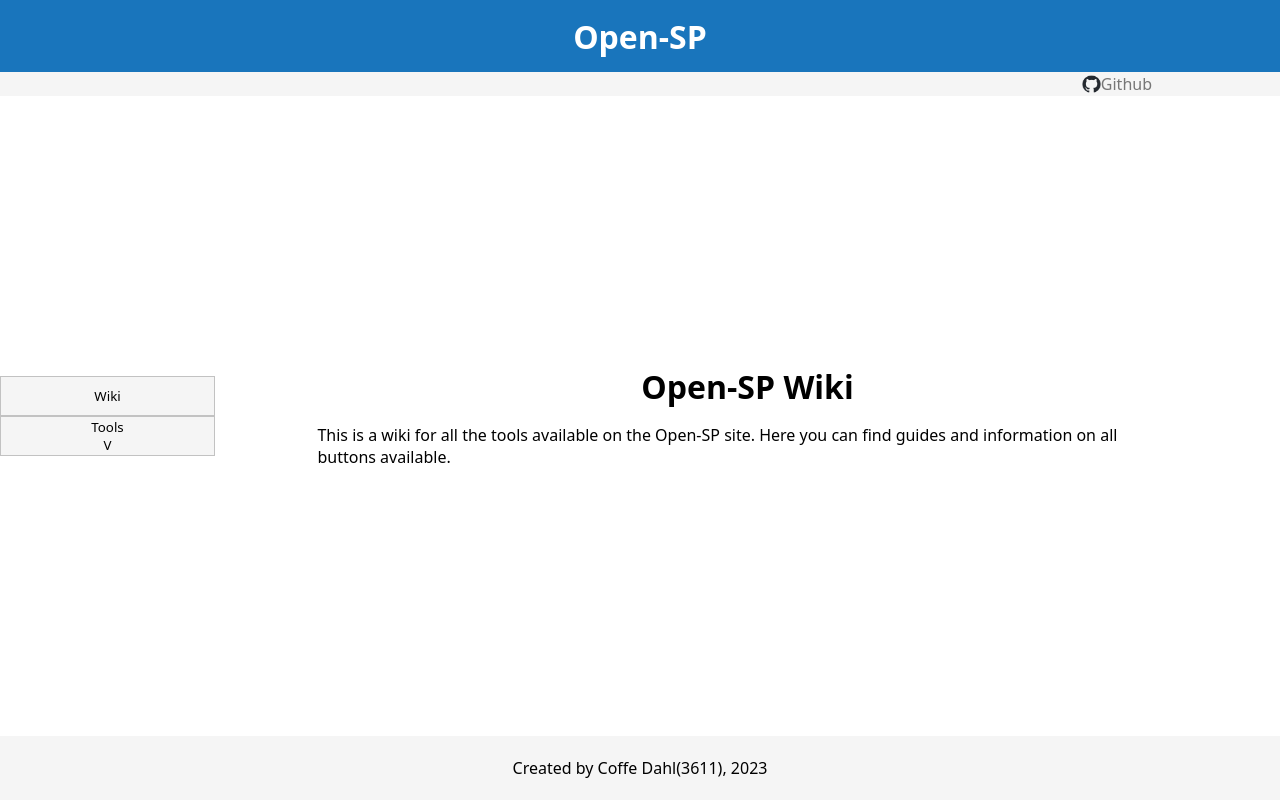
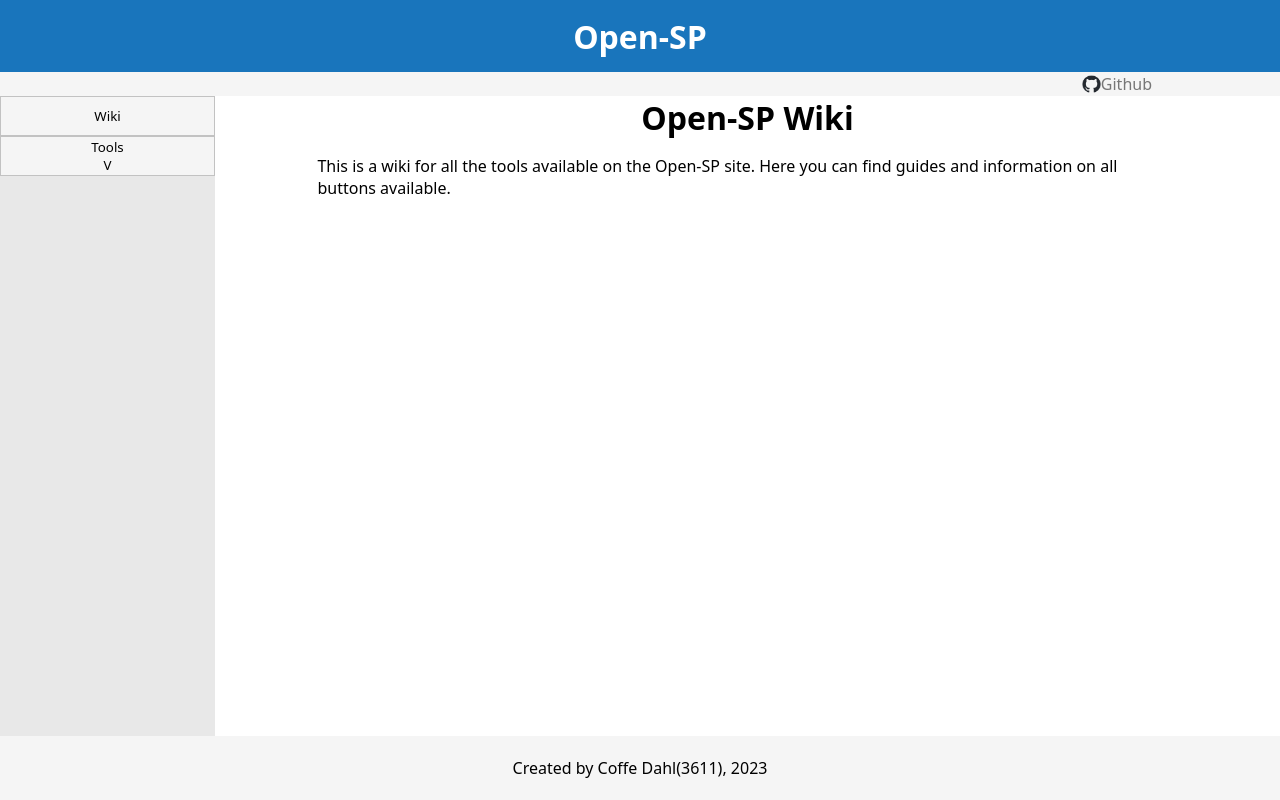
Before and after one commit to coffedahl/open-sp, a SvelteKit app in the folder frontend/: page /wiki in a window 1280 px wide. Built offline with nearby package versions, Linux system fonts and the light colour scheme.

Commit message:
Restyled the wiki pages

```diff
--- a/frontend/src/routes/wiki/+page.svelte
+++ b/frontend/src/routes/wiki/+page.svelte
@@ -10,7 +10,9 @@
 		display: flex;
 		align-items: center;
 		flex-direction: column;
+		justify-content: start;
 		width: 80vw;
+		height: 80vh;
 		padding: 0 8vw;
 	}
 	p {
--- a/frontend/src/routes/wiki/[page]/+page.svelte
+++ b/frontend/src/routes/wiki/[page]/+page.svelte
@@ -26,12 +26,18 @@
 <style>
     div{
         width: 80vw;
+        height: 80vh;
         display: flex;
         flex-direction: column;
         align-items: center;
         justify-content: start;
     }
     .article{
-        width: 80%;
+        justify-content: start;
+        width: 60%;
+        padding-top: 3vh;
+    }
+    .article h3{
+        padding-top: 2vh;
     }
 </style>
--- a/frontend/src/routes/wiki/navigation.svelte
+++ b/frontend/src/routes/wiki/navigation.svelte
@@ -22,9 +22,9 @@
 		align-self: start;
 		display: flex;
 		flex-direction: column;
-		height: 100%;
+		height: 80vh;
 		width: 100%;
-		background-color: red;
+		background-color: #e8e8e8;
 	}
 	.navigation button {
 		width: 100%;
```
